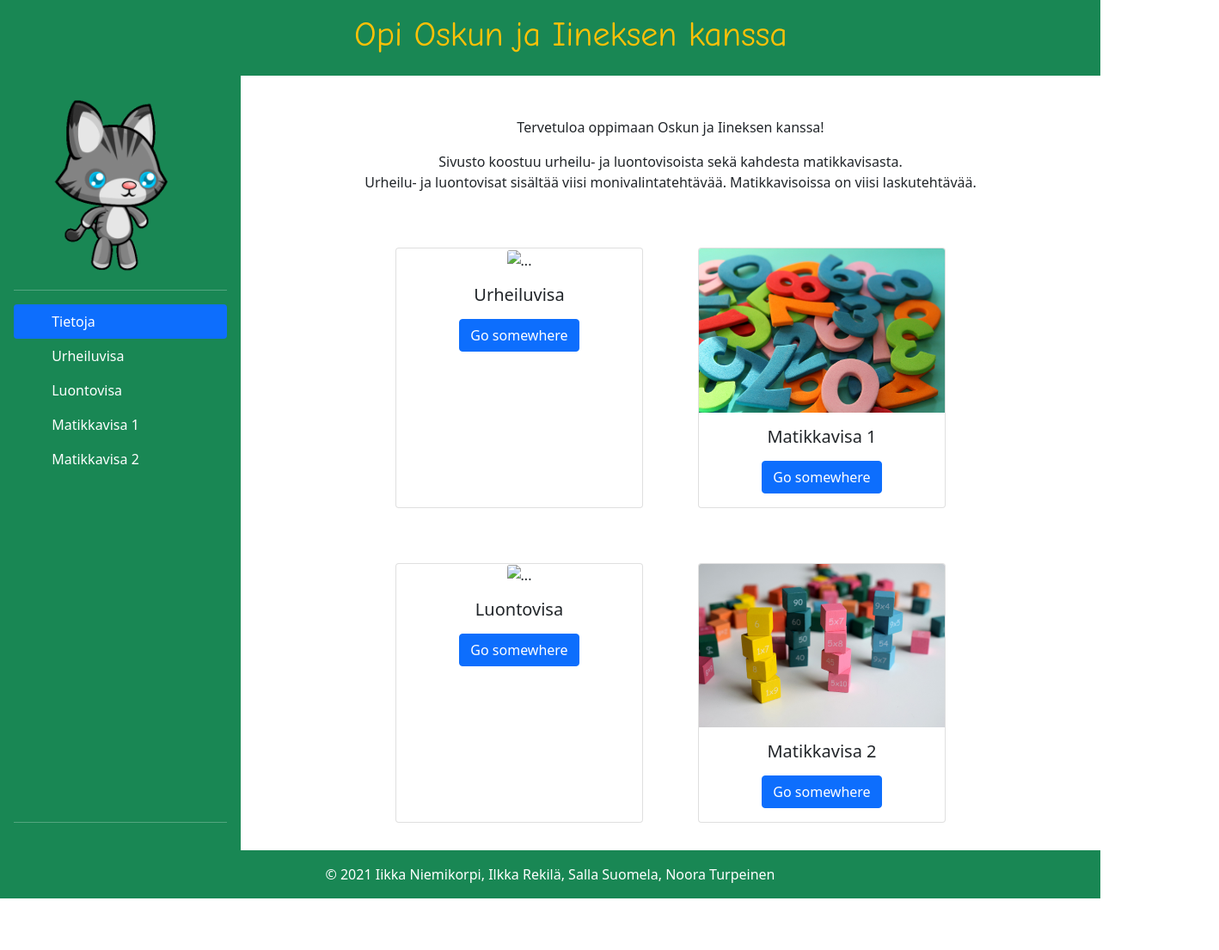
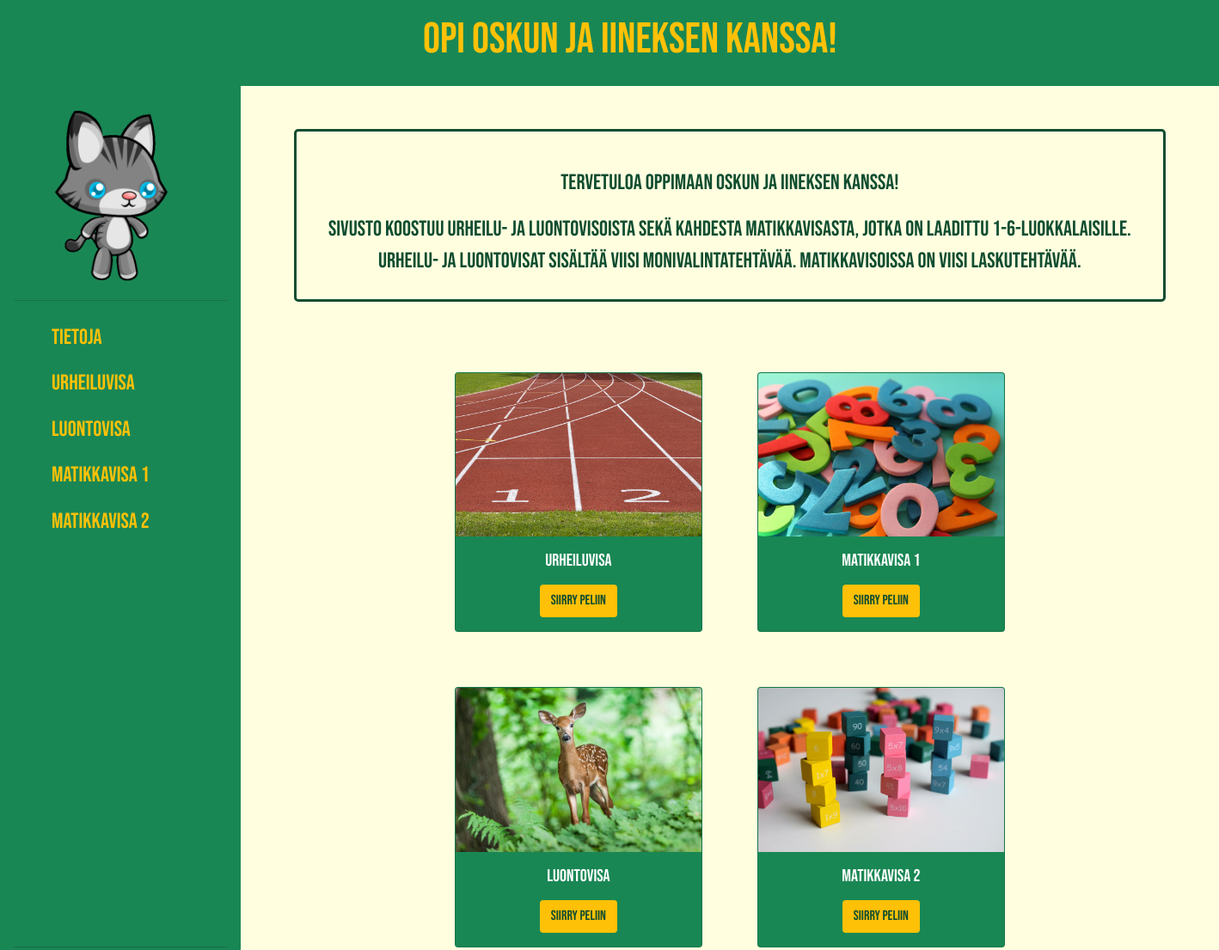
Before and after one commit to Iikkas/Web-projekti, a plain HTML site: page etusivu/etusivu-webprojekti.html in a window 1280 px wide. Shown: the top 1105 px of the page at 86% size, 1418 px wide, since content can reach past the window. Before the commit the page ends 1045 px from the top, so only its background shows below. Drawn offline with nearby package versions, Linux system fonts and the light colour scheme.

Commit message:
edited front page and added info page

```diff
--- a/etusivu/etusivu-webprojekti.html
+++ b/etusivu/etusivu-webprojekti.html
@@ -3,28 +3,29 @@
 <head>
     <!-- Required meta tags -->
     <meta charset="utf-8">
-    <meta name="viewport" content="width=device-width, initial-scale=1">
+    <meta name="viewport" content="width=device-width, initial-scale=1, maximum-scale=1">
     <!-- Bootstrap CSS -->
     <link href="https://cdn.jsdelivr.net/npm/bootstrap@5.1.3/dist/css/bootstrap.min.css" rel="stylesheet" integrity="sha384-1BmE4kWBq78iYhFldvKuhfTAU6auU8tT94WrHftjDbrCEXSU1oBoqyl2QvZ6jIW3" crossorigin="anonymous">
     <link rel="stylesheet" href="etusivustyle.css">
+    <link href="https://fonts.googleapis.com/css2?family=Bebas+Neue&display=swap" rel="stylesheet">
     <title>Opi Oskun ja Iineksen kanssa</title>
 </head>
-<header class="p-3 bg-success text-warning" style="font-family: Comic Sans MS, Comic Sans">
+<header class="p-3 text-warning">
     <div class="container">
         <div class="d-flex flex-wrap align-items-center justify-content-center">
             <svg class="bi me-2" width="40" height="32" role="img" aria-label="Bootstrap">
                 <use xlink:href="#bootstrap" />
             </svg>
-            <h1>Opi Oskun ja Iineksen kanssa</h1>
+            <h1 style="font-family: 'Bebas Neue', cursive; font-size: 50px;">Opi Oskun ja Iineksen kanssa!</h1>
         </div>
     </div>
 </header>
-<div class="d-flex flex-column flex-shrink-0 p-3 text-white bg-success" style="width: 280px;">
+<div class="d-flex flex-column flex-shrink-0 p-3" style="width: 280px; background-color: #198754;">
     <img src="../animaatiot/Idle.gif" class=""></img>
     <hr>
-    <ul class="nav nav-pills flex-column mb-auto">
+    <ul class="nav nav-pills flex-column mb-auto" style="font-family: 'Bebas Neue', cursive; font-size: 25px; color: #FFC107;">
         <li class="nav-item">
-            <a href="" class="nav-link active" aria-current="page">
+            <a href="" class="nav-link">
                 <svg class="bi me-2" width="16" height="16">
                     <use xlink:href="#home" />
                 </svg>
@@ -32,7 +33,7 @@
             </a>
         </li>
         <li>
-            <a href="" class="nav-link text-white">
+            <a href="" class="nav-link">
                 <svg class="bi me-2" width="16" height="16">
                     <use xlink:href="#speedometer2" />
                 </svg>
@@ -40,7 +41,7 @@
             </a>
         </li>
         <li>
-            <a href="" class="nav-link text-white">
+            <a href="" class="nav-link">
                 <svg class="bi me-2" width="16" height="16">
                     <use xlink:href="#table" />
                 </svg>
@@ -48,7 +49,7 @@
             </a>
         </li>
         <li>
-            <a href="" class="nav-link text-white">
+            <a href="" class="nav-link">
                 <svg class="bi me-2" width="16" height="16">
                     <use xlink:href="#grid" />
                 </svg>
@@ -56,7 +57,7 @@
             </a>
         </li>
         <li>
-            <a href="" class="nav-link text-white">
+            <a href="" class="nav-link">
                 <svg class="bi me-2" width="16" height="16">
                     <use xlink:href="#people-circle" />
                 </svg>
@@ -66,53 +67,53 @@
     </ul>
     <hr>
 </div>
-<div class="container align-items-center justify-content-center">
-    <div class="row" id="introduction" style="text-align: center;">
-        <div class="col-6 col-sm-3 w-100 p-3">
+<div class="container-fluid align-self-center justify-self-center" id="content" style="background-color:lightyellow; white-space: nowrap;">
+    <div class="row justify-content-center" id="introduction" style="text-align: center;">
+        <div class="col-6 col-sm-3 p-3 w-100">
             Tervetuloa oppimaan Oskun ja Iineksen kanssa!
         </div>
         <!-- Force next columns to break to new line -->
         <div class="w-100"></div>
         <div class="col-6 col-sm-3 w-100">
-            Sivusto koostuu urheilu- ja luontovisoista sekä kahdesta matikkavisasta.
+            Sivusto koostuu urheilu- ja luontovisoista sekä kahdesta matikkavisasta, jotka on laadittu 1-6-luokkalaisille.
         </div>
         <div class="col-6 col-sm-3 w-100">
             Urheilu- ja luontovisat sisältää viisi monivalintatehtävää. Matikkavisoissa on viisi laskutehtävää.
         </div>
     </div>
-    <div class="container" id="cards">
-        <div class="card" id="card1" style="width: 18rem; text-align: center;">
-            <img src="" class="card-img-top" alt="...">
+    <div id="cards">
+        <div class="card" id="card1" style="width: 18rem; text-align: center; background-color: #198754; color: white">
+            <img src="../kuvat/sport.jpg" class="card-img-top" alt="...">
             <div class="card-body">
               <h5 class="card-title">Urheiluvisa</h5>
-              <a href="#" class="btn btn-primary mt-2">Go somewhere</a>
+              <a href="#" class="btn mt-2" style="background-color: #FFC107; color: #104d30;">Siirry peliin</a>
             </div>
         </div>
-        <div class="card" id="card2" style="width: 18rem; text-align: center;">
+        <div class="card" id="card2" style="width: 18rem; text-align: center; background-color: #198754; color: white">
             <img src="../kuvat/numbers.jpg" class="card-img-top" alt="...">
             <div class="card-body">
               <h5 class="card-title">Matikkavisa 1</h5>
-              <a href="#" class="btn btn-primary mt-2">Go somewhere</a>
+              <a href="#" class="btn mt-2" style="background-color: #FFC107; color: #104d30;">Siirry peliin</a>
             </div>
         </div>
-        <div class="card" id="card3" style="width: 18rem; text-align: center;">
-            <img src="" class="card-img-top" alt="...">
+        <div class="card" id="card3" style="width: 18rem; text-align: center; background-color: #198754; color: white">
+            <img src="../kuvat/deer.jpg" class="card-img-top" alt="...">
             <div class="card-body">
               <h5 class="card-title">Luontovisa</h5>
-              <a href="#" class="btn btn-primary mt-2">Go somewhere</a>
+              <a href="#" class="btn mt-2" style="background-color: #FFC107; color: #104d30;">Siirry peliin</a>
             </div>
         </div>
-        <div class="card" id="card4" style="width: 18rem; text-align: center;">
+        <div class="card" id="card4" style="width: 18rem; text-align: center; background-color: #198754; color: white">
             <img src="../kuvat/blocks.jpg" class="card-img-top" alt="...">
             <div class="card-body">
               <h5 class="card-title">Matikkavisa 2</h5>
-              <a href="#" class="btn btn-primary mt-2">Go somewhere</a>
+              <a href="#" class="btn mt-2" style="background-color: #FFC107; color: #104d30;">Siirry peliin</a>
             </div>
         </div>
     </div>
 </div>
 <!-- Footer -->
-<footer class="page-footer font-small cyan darken-3 bg-success text-white">
+<footer class="page-footer font-small cyan darken-3">
     <!-- Footer Elements -->
     <!-- Copyright -->
     <div class="footer-copyright text-center py-3">
--- a/etusivu/etusivustyle.css
+++ b/etusivu/etusivustyle.css
@@ -1,13 +1,17 @@
 body {
     height: 100vh;
+    width: 100vw;
     display: grid;
     grid-template-columns: auto auto;
     grid-template-rows: auto 1fr auto auto;
+    font-family: 'Bebas Neue';
 }
 
 header {
     grid-column: 1/3;
     grid-row: 1/2;
+    background-color: #198754;
+    color: #FFC107;
 }
 
 [div~=flex-column] {
@@ -15,15 +19,30 @@ header {
     grid-row: 2/4;
 }
 
+.nav-link {
+    color: #FFC107;
+}
+
+.nav-link:hover {
+    color: #FFC107;
+}
+
 footer {
     grid-column: 1/3;
     grid-row: 4/5;
+    background-color: #198754;
+    color: #FFC107;
 }
 
 #introduction {
     grid-column: 2/3;
     grid-row: 2/3;
     margin: 2em;
+    padding: 1em;
+    font-size: 25px;
+    color: #104d30;
+    border: 3px solid #104d30;
+    border-radius: 5px;
 }
 
 #cards {
```
Also changed, not shown: tietoja-sivu/tietoja-sivu.html (added, +131 -0 lines), fontit/Bebas_Neue/BebasNeue-Regular.ttf (added), fontit/Bebas_Neue/OFL.txt (added), kuvat/deer.jpg (added).
